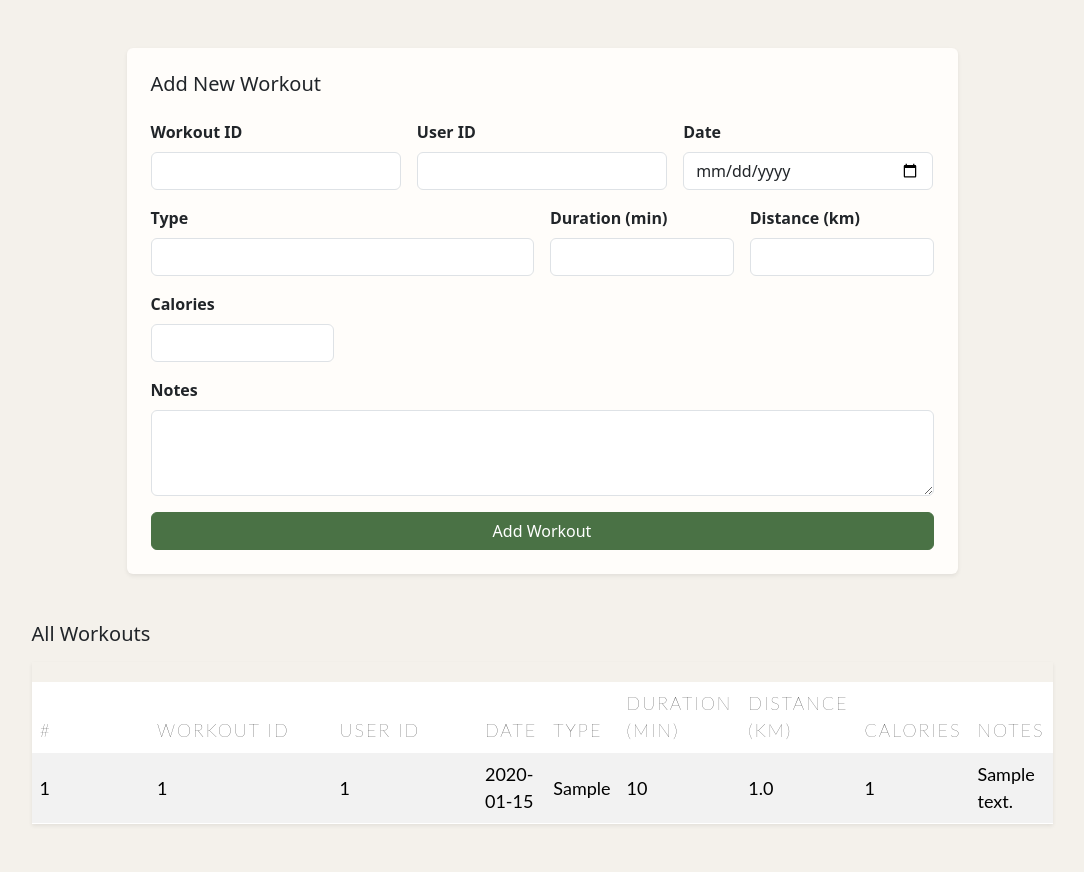
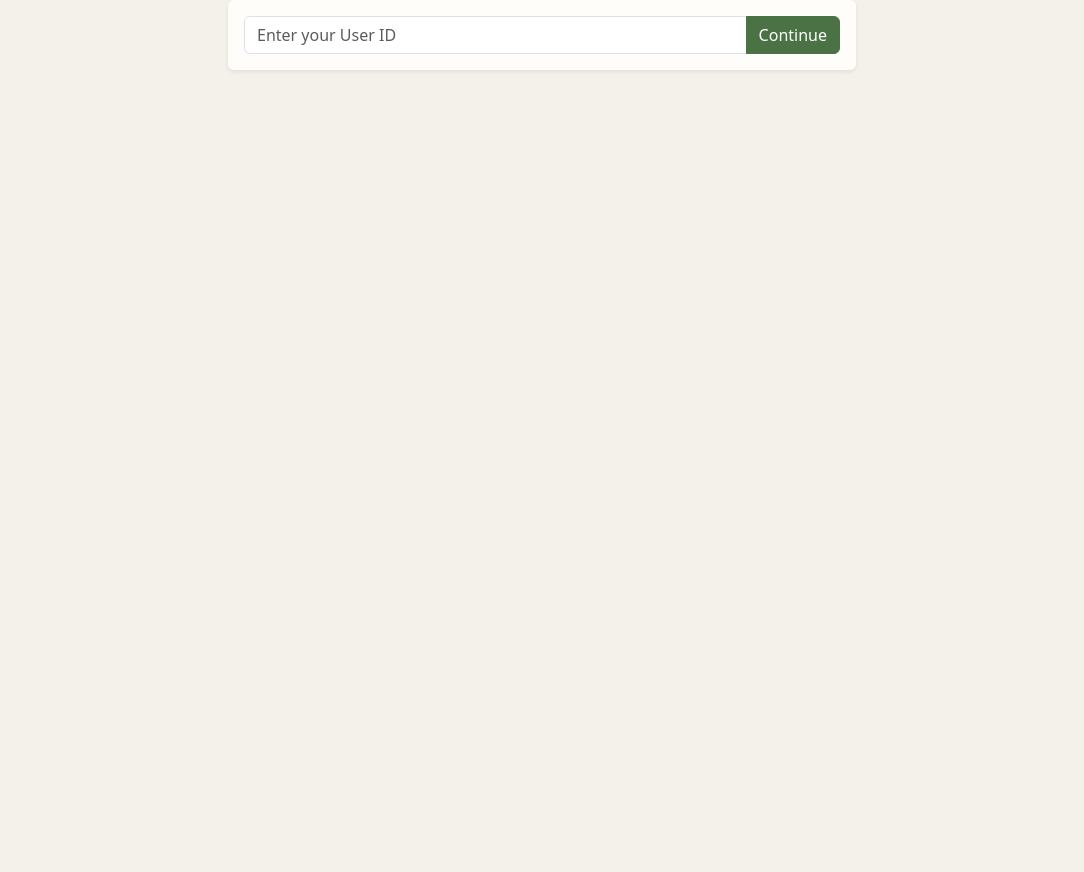
Before and after one commit to SaraTammame/Software-Engineering-Term-Project, a Flask app: page /add_workout in a window 1280 px wide. Shown: the part 292-1164 px from the top of the page, without its empty margins (98-1182 px from the left). After the commit the page ends 363 px from the top, so only its background shows below. Run offline with Flask 3, Linux system fonts and the light colour scheme; tables that the repository leaves empty hold one stand-in row (values such as "Sample post").

Commit message:
began update to better workouts

```diff
--- a/YAFA/app/__init__.py
+++ b/YAFA/app/__init__.py
@@ -3,6 +3,7 @@ from flask_sqlalchemy import SQLAlchemy
 from flask_migrate import Migrate
 from dotenv import load_dotenv
 import os
+import secrets
 
 load_dotenv()
 
@@ -18,6 +19,8 @@ def create_app():
     # Configure your database URI
     app.config["SQLALCHEMY_DATABASE_URI"] = os.getenv("DATABASE_URL")
     app.config["SQLALCHEMY_TRACK_MODIFICATIONS"] = False
+    # Secret key for sessions
+    app.config["SECRET_KEY"] = os.getenv("SECRET_KEY") or secrets.token_hex(16)
 
     # Initialize the extension with the app
     db.init_app(app)
--- a/YAFA/app/routes/user_routes.py
+++ b/YAFA/app/routes/user_routes.py
@@ -1,4 +1,4 @@
-from flask import Blueprint, render_template, request, redirect, url_for
+from flask import Blueprint, render_template, request, redirect, url_for, session
 from app import db
 from app.model.user import User
 from app.model.workout import Workout
@@ -77,40 +77,61 @@ def data_base_test():
 @user_bp.route("/add_workout", methods=["GET", "POST"])
 def add_workout_page():
     error_message = None
+    current_uid = session.get("current_uid")
+
     if request.method == "POST":
-        try:
-            workout_id_str = request.form.get("workout_id")
-            user_id = int(request.form["user_id"])
-            workout_date = request.form["workout_date"]
-            workout_type = request.form["workout_type"]
-            workout_duration = int(request.form["workout_duration"])
-            workout_distance = float(request.form["workout_distance"])
-            workout_calories = int(request.form["workout_calories"])
-            workout_notes = request.form["workout_notes"]
-            workout_id = int(workout_id_str) if workout_id_str else None
-        except ValueError:
-            error_message = "Invalid input: Please enter valid numbers for ID, duration, distance, and calories."
+        # First check if user selection form submitted
+        if "select_user_id" in request.form:
+            try:
+                session["current_uid"] = int(request.form["select_user_id"])
+                return redirect(url_for("user.add_workout_page"))
+            except ValueError:
+                error_message = "Please provide a valid numeric user id."
         else:
-            user = User.query.get(user_id)
-            if user is None:
-                error_message = f"User with ID {user_id} does not exist."
-            elif workout_id is not None and Workout.query.get(workout_id):
-                error_message = f"Workout with ID {workout_id} already exists."
+            # Workout form submitted
+            try:
+                workout_id_str = request.form.get("workout_id")
+                workout_date = request.form["workout_date"]
+                workout_type = request.form["workout_type"]
+                workout_duration = int(request.form["workout_duration"])
+                workout_distance = float(request.form["workout_distance"])
+                workout_calories = int(request.form["workout_calories"])
+                workout_notes = request.form["workout_notes"]
+                workout_id = int(workout_id_str) if workout_id_str else None
+            except ValueError:
+                error_message = "Invalid input: Please enter valid numbers for duration, distance, and calories."
             else:
-                add_workout(
-                    user_id,
-                    workout_date,
-                    workout_type,
-                    workout_duration,
-                    workout_distance,
-                    workout_calories,
-                    workout_notes,
-                    workout_id=workout_id,
-                )
-                return redirect(url_for("user.add_workout_page"))
-    workouts = Workout.query.all()
+                if current_uid is None:
+                    error_message = "Please select a user first."
+                else:
+                    user = User.query.get(current_uid)
+                    if user is None:
+                        error_message = f"User with ID {current_uid} does not exist."
+                    elif workout_id is not None and Workout.query.get(workout_id):
+                        error_message = f"Workout with ID {workout_id} already exists."
+                    else:
+                        add_workout(
+                            current_uid,
+                            workout_date,
+                            workout_type,
+                            workout_duration,
+                            workout_distance,
+                            workout_calories,
+                            workout_notes,
+                            workout_id=workout_id,
+                        )
+                        return redirect(url_for("user.add_workout_page"))
+
+    # Filter workouts by current_uid if set
+    if current_uid is not None:
+        workouts = Workout.query.filter_by(user_id=current_uid).all()
+    else:
+        workouts = []
     return render_template(
-        "add_workout.html", workout_query_result=workouts, error_message=error_message
+        "add_workout.html",
+        workout_query_result=workouts,
+        error_message=error_message,
+        current_uid=current_uid,
     )
 
 
@@ -122,6 +143,12 @@ def progress():
     return render_template("progress.html", dates=dates, durations=durations)
 
 
+@user_bp.route("/workout/<int:workout_id>")
+def workout_detail(workout_id):
+    workout = Workout.query.filter_by(workout_id=workout_id).first_or_404()
+    return render_template("workout_detail.html", workout=workout)
+
+
 # register the blueprint
 def register_blueprints(app):
     app.register_blueprint(user_bp)
--- a/YAFA/app/templates/add_workout.html
+++ b/YAFA/app/templates/add_workout.html
@@ -10,6 +10,24 @@
 {% endblock %}
 
 {% block body %}
+{% if not current_uid %}
+<div class="row justify-content-center mb-4">
+    <div class="col-sm-6">
+        <div class="card shadow-sm border-0">
+            <div class="card-body p-3">
+                <form method="POST">
+                    <div class="input-group">
+                        <input type="number" name="select_user_id" class="form-control" placeholder="Enter your User ID" required>
+                        <button class="btn btn-primary" type="submit">Continue</button>
+                    </div>
+                </form>
+            </div>
+        </div>
+    </div>
+</div>
+{% endif %}
+
+{% if current_uid %}
 <div class="container py-5">
     <div class="row justify-content-center mb-5">
         <div class="col-lg-9">
@@ -21,10 +39,6 @@
                             <div class="col-md-4">
                                 <label for="workout_id" class="form-label">Workout ID</label>
                                 <input type="number" class="form-control" id="workout_id" name="workout_id">
-                            </div>
-                            <div class="col-md-4">
-                                <label for="user_id" class="form-label">User ID</label>
-                                <input type="number" class="form-control" id="user_id" name="user_id" required>
                             </div>
                             <div class="col-md-4">
                                 <label for="workout_date" class="form-label">Date</label>
@@ -64,41 +78,22 @@
     </div>
 
     <div class="row justify-content-center">
-        <div class="col-lg-11">
-            <h2 class="h5 mb-3">All Workouts</h2>
-            <div class="table-responsive shadow-sm">
-                <table class="table table-striped align-middle mb-0">
-                    <thead style="background-color: var(--color-primary-light);" class="text-white">
-                        <tr>
-                            <th scope="col">#</th>
-                            <th scope="col">Workout ID</th>
-                            <th scope="col">User ID</th>
-                            <th scope="col">Date</th>
-                            <th scope="col">Type</th>
-                            <th scope="col">Duration (min)</th>
-                            <th scope="col">Distance (km)</th>
-                            <th scope="col">Calories</th>
-                            <th scope="col">Notes</th>
-                        </tr>
-                    </thead>
-                    <tbody>
-                        {% for workout in workout_query_result %}
-                        <tr>
-                            <td>{{ loop.index }}</td>
-                            <td>{{ workout.id }}</td>
-                            <td>{{ workout.user_id }}</td>
-                            <td>{{ workout.workout_date }}</td>
-                            <td>{{ workout.workout_type }}</td>
-                            <td>{{ workout.workout_duration }}</td>
-                            <td>{{ workout.workout_distance }}</td>
-                            <td>{{ workout.workout_calories }}</td>
-                            <td>{{ workout.workout_notes }}</td>
-                        </tr>
-                        {% endfor %}
-                    </tbody>
-                </table>
+        <div class="col-lg-9">
+            <h2 class="h5 mb-3">Your Workouts</h2>
+            <div class="list-group">
+                {% for workout in workout_query_result %}
+                <a href="{{ url_for('user.workout_detail', workout_id=workout.workout_id) }}" class="list-group-item list-group-item-action d-flex justify-content-between align-items-center">
+                    <div>
+                        <strong>{{ workout.workout_date }}</strong>
+                    </div>
+                    <span class="text-muted">{{ workout.workout_type }}</span>
+                </a>
+                {% else %}
+                <div class="text-center text-muted py-4">No workouts yet.</div>
+                {% endfor %}
             </div>
         </div>
     </div>
 </div>
+{% endif %}
 {% endblock %}
```
Also changed, not shown: YAFA/app/templates/workout_detail.html (added, +37 -0 lines).
